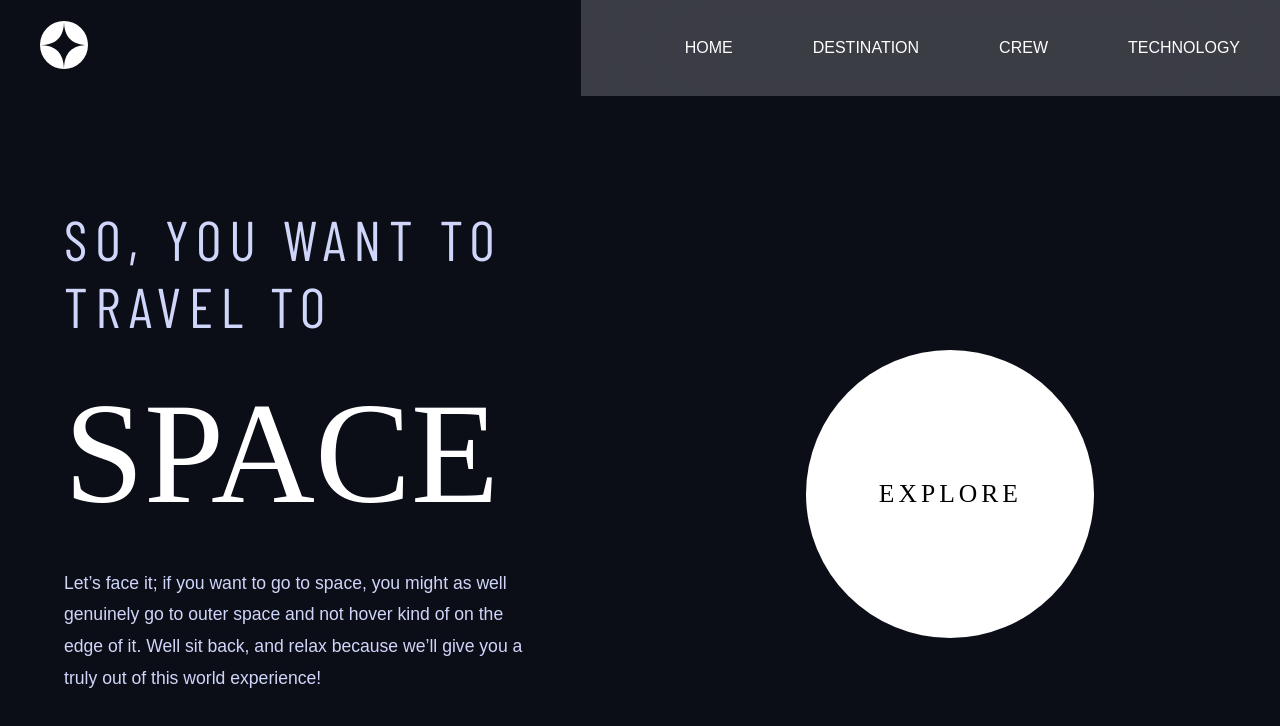
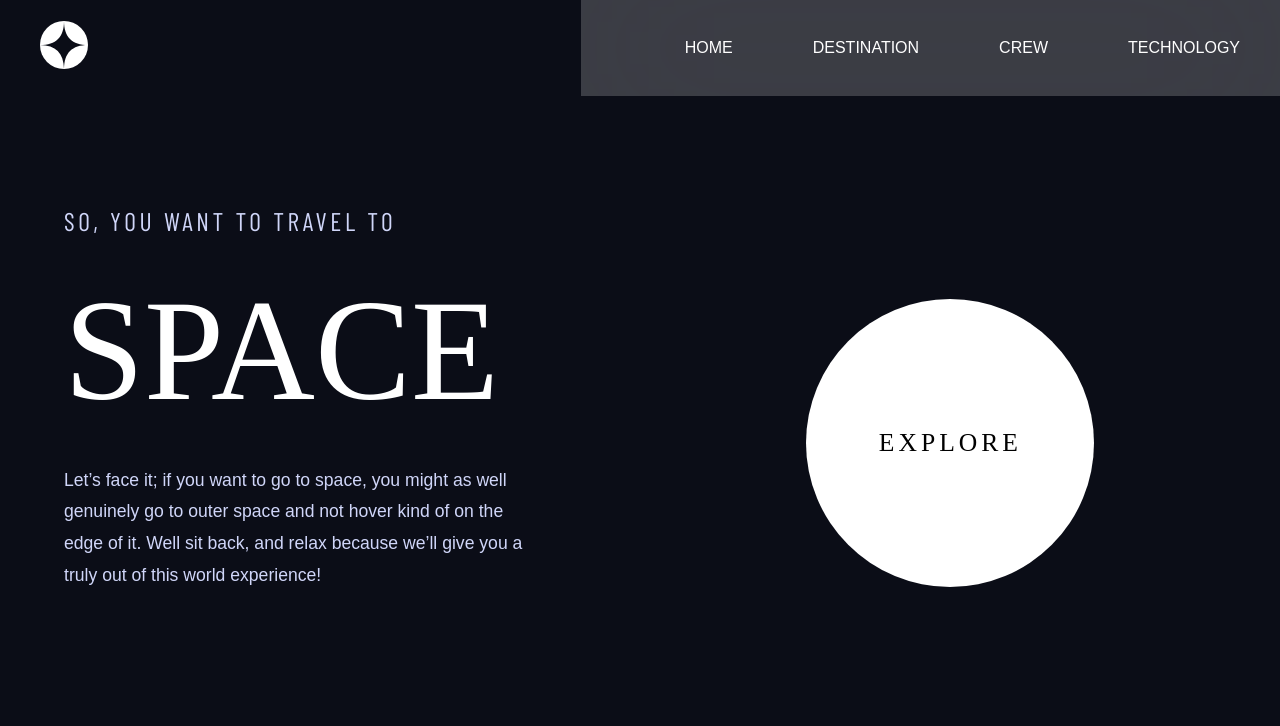
Before and after one commit to Thiagoow/GalaxyTravel-ReactJs-Website, a React (Vite) app: page / in a window 1280 px wide. Shown: the top 726 px of the page. Built offline with nearby package versions, Linux system fonts and the light colour scheme; a web font is replaced by a local one.

Commit message:
Styling home

```diff
--- a/src/assets/scss/pages/_Home.scss
+++ b/src/assets/scss/pages/_Home.scss
@@ -57,7 +57,7 @@
   }
   h2 {
     font-family: "Barlow Condensed", sans-serif;
-    font-size: $h2-font-size;
+    font-size: $normal-font-size;
     font-weight: 300;
     letter-spacing: 0.14em;
     text-transform: uppercase;
```
